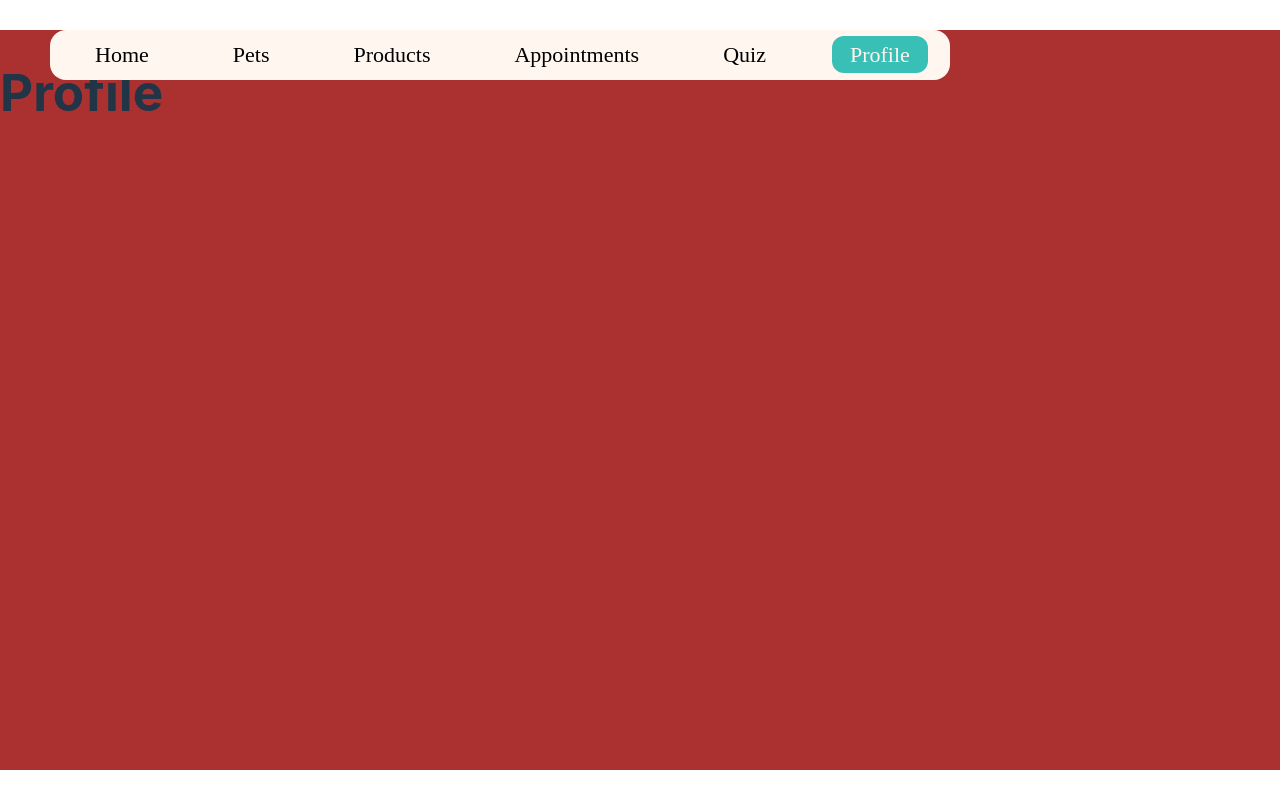
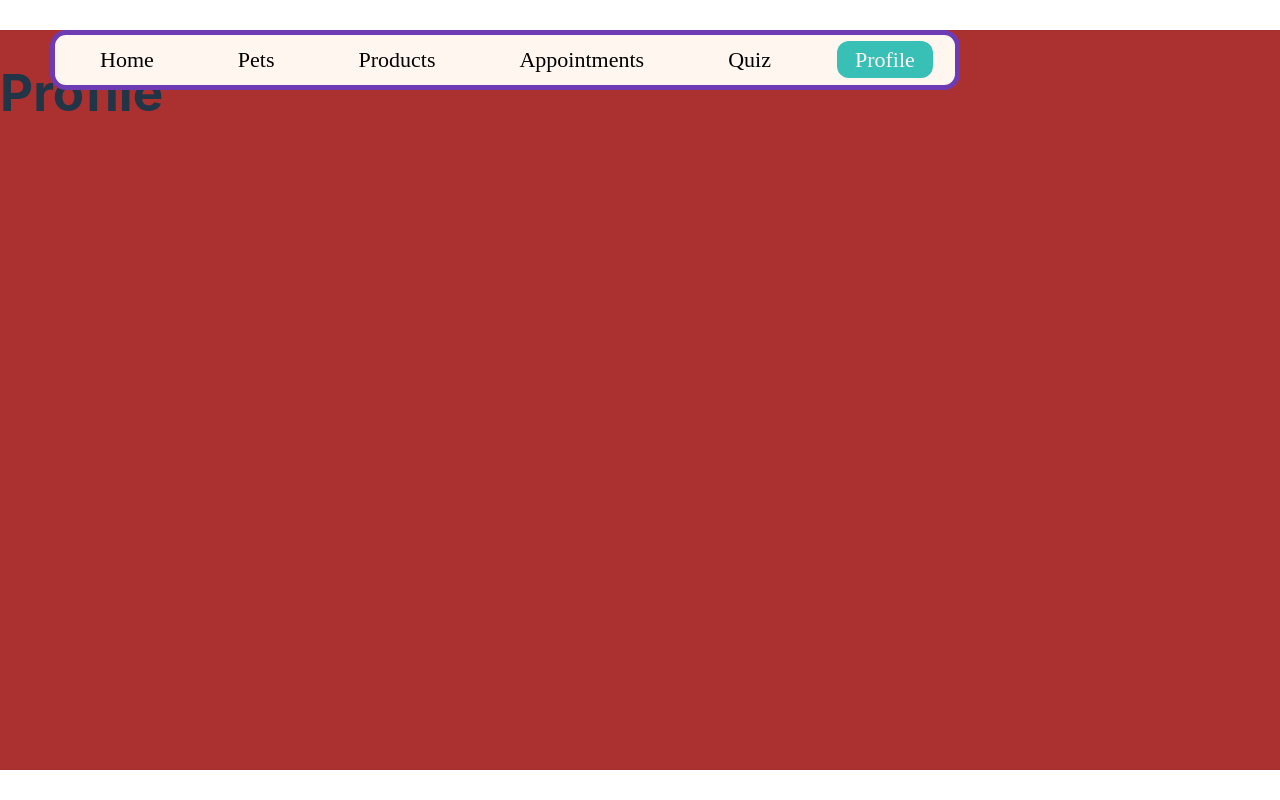
Before and after one commit to amiraelgarf/PurrfectMatch, a React (Vite) app in the folder client/: page /profile in a window 1280 px wide. Shown: the top 800 px of the page. Built offline with nearby package versions, Linux system fonts and the light colour scheme.

Commit message:
updated profile too fel navbar

```diff
--- a/client/src/pages/Profile.jsx
+++ b/client/src/pages/Profile.jsx
@@ -2,10 +2,16 @@ import NavBar from "./NavBar";
 import './Profile.css';
 
 export default function Profile(){
+    const navStyle = {
+        borderColor: '#6F3BB2',
+        borderStyle: 'solid',
+        borderWidth: '5px'
+    };
+
     return(
         <div className = "background3">
         <h1>Profile</h1>
-        <NavBar/>
+        <NavBar style={navStyle}/>
         </div>
     )
 }
```
